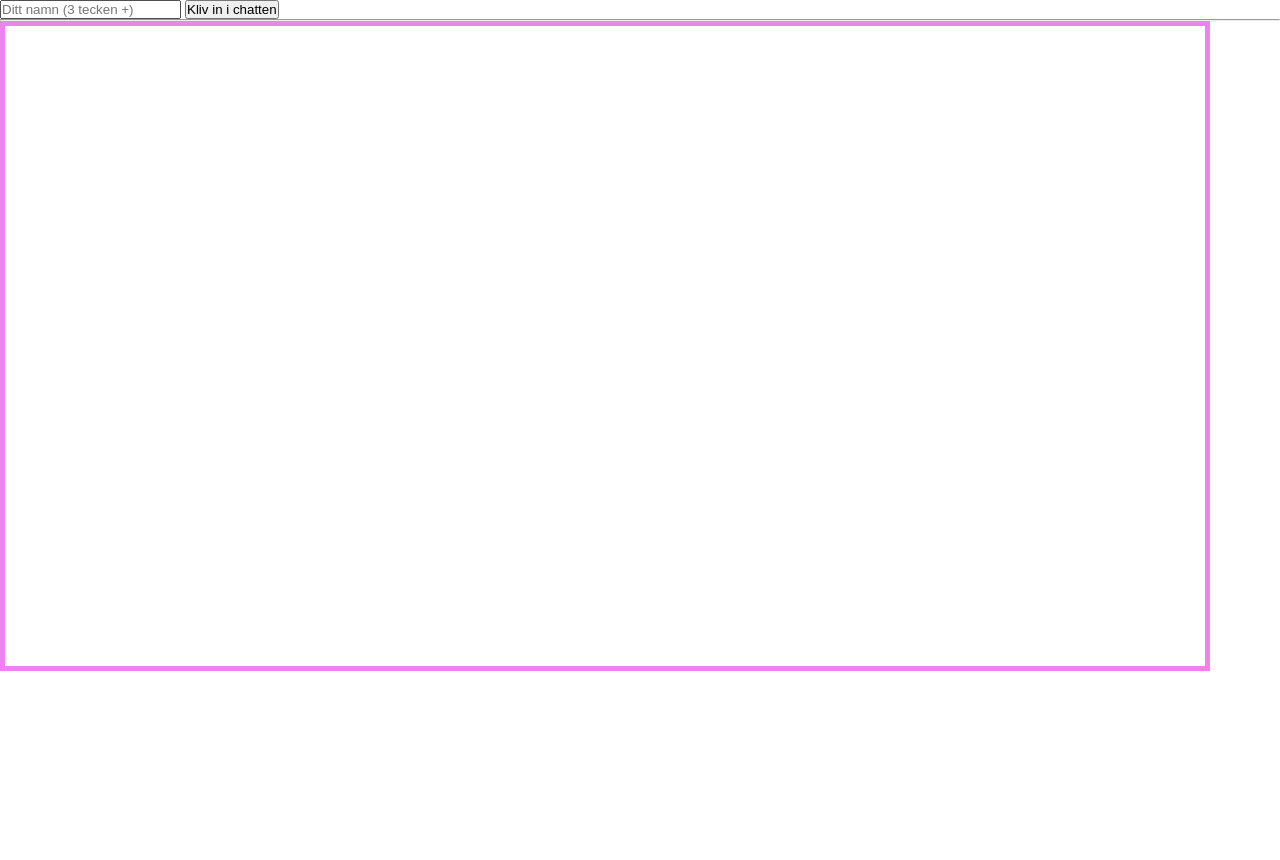
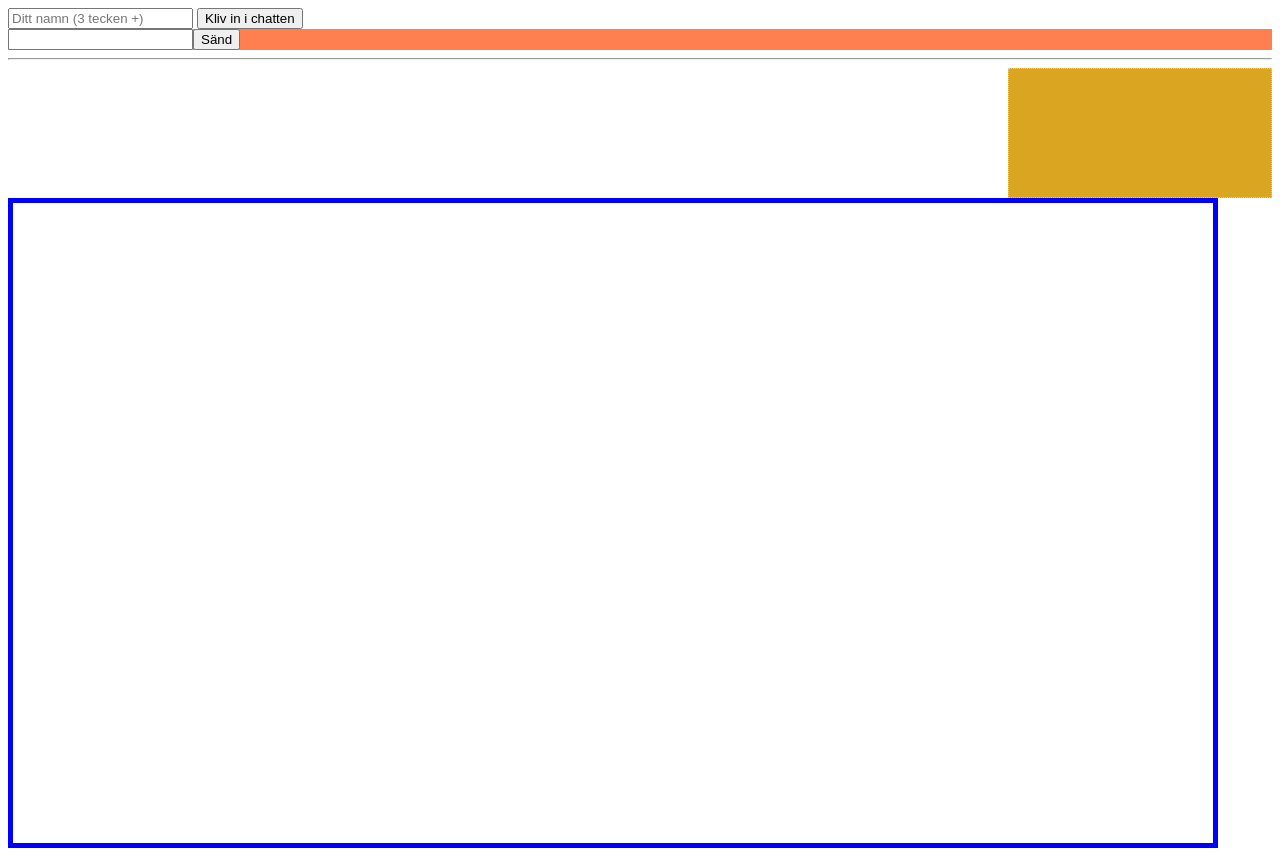
Before and after one commit to mariamsim202229/Case-9-Websocket-Canvas, a website with bundled scripts: page index.html in a window 1280 px wide. Both pictures are taken after a click on the button "Kliv in i chatten". Before the commit the page ends 800 px from the top, so only its background shows below. Built offline with nearby package versions, Linux system fonts and the light colour scheme; no server answers.

Commit message:
4th commit

```diff
--- a/images/css.css
+++ b/images/css.css
@@ -1,19 +1,21 @@
 * {
-    padding: 0;
-    margin: 0;
+    padding: 5;
+    margin: 5;
     box-sizing: border-box;
 }
 
 canvas {
-    border: 5px solid violet;
+    border: 5px solid blue;
     background-size: cover;
     background-position: center center;
 }
 
 div#chatHistory {
+
+    display: flex;
     border: 1px dotted lightblue;
     padding: 4rem;
-    background-color: lightblue;
+    background-color: goldenrod;
     margin-left: 1000px;
     font-size: x-large
     ;
@@ -34,5 +36,11 @@ span.other {
 }
 
 .hidden {
-    display: none;
+    display: flex;
+    background-color: coral;
 }
+
+.container {
+
+    background-color: darkgoldenrod;
+}
--- a/index.html
+++ b/index.html
@@ -6,7 +6,7 @@
     <meta charset="UTF-8">
     <meta http-equiv="X-UA-Compatible" content="IE=edge">
     <meta name="viewport" content="width=device-width, initial-scale=1.0">
-    <title>Canvas</title>
+    <title>Canvas chat</title>
     <input type="text" id="user" placeholder="Ditt namn (3 tecken +)">
     <button id="setUser">Kliv in i chatten</button>
 
@@ -17,7 +17,6 @@
     <hr>
     <div id="chatHistory" class="hidden"></div>
 
-    <script type="module" src="./scripts/chat.js"></script>
     <script type="module" src="./scripts/map.js" defer></script>
     <script type="module" src="./scripts/player.js" defer></script>
     <script type="module" src="./scripts/script.js" defer></script>
--- a/scripts/script.js
+++ b/scripts/script.js
@@ -1,12 +1,16 @@
 import Player from "./player.js";
 import Map from "./map.js";
+
 //1. get element of canvas
 const canvas = document.querySelector("canvas");
+
 //2. get context of canvas
 const ctx = canvas.getContext("2d");
+
 //canvas dimensions
 const CANVAS_WIDTH = canvas.getBoundingClientRect().width;
 const CANVAS_HEIGHT = canvas.getBoundingClientRect().height;
+
 // DOM elements
 // ----------------------------------------------
 const messageForm = document.querySelector("#messageForm");
@@ -16,15 +20,13 @@ const user = document.querySelector("#user");
 const setUser = document.querySelector("#setUser");
 
 import { MyCanvas } from './MyCanvas.js';
-
 const myCanvas = new MyCanvas(canvas, ctx);
 
+
 // skapa en websocket i klienten
-const websocket = new WebSocket("ws://localhost:8082");
-
+const websocket = new WebSocket("ws://localhost:8081");
 // objektet som skickas mellan klient och server
 let obj = { type: "", user: "", message: "" };
-
 
 // event listeners
 // ----------------------------------------------
@@ -66,78 +68,12 @@ function receiveMessage(event) {
             break;
         case "canvas":
             console.log("params:", obj.params);
-            myCanvas.writeText(obj.message, 50, 50);
+            writeTextOnCanvas(obj.message);
             break;
     }
+
 }
 
-const KEYS = {
-    arrowUp: { isPressed: false },
-    arrowDown: { isPressed: false },
-    arrowLeft: { isPressed: false },
-    arrowRight: { isPressed: false },
-    a: { isPressed: false },
-    b: { isPressed: false },
-    c: { isPressed: false },
-    d: { isPressed: false }
-}
-
-// Mariam wintermap
-const winterMap = new Map({
-    backgroundImage: "./images/snow-map.png",
-    borders: {
-        top: 125,
-        left: 0,
-        right: 230,
-        bottom: 0,
-    },
-    width: CANVAS_WIDTH,
-    height: CANVAS_HEIGHT,
-    playerStartingPosition: { x: 100, y: 200 },
-}
-);
-
-let currentMap = winterMap;
-
-let player;
-
-function confirmSetUser() {
-    const name = user.value;
-    // kontrollera att det finns ett namn
-    if (name.length > 2) {
-        setUser.classList = "hidden";
-
-        user.setAttribute("disabled", "disabled");
-        messageForm.classList = "";
-        chatHistory.classList = "";
-
-        // Create Player 1
-        player = new Player(name, currentMap.playerStartingPosition.x,
-            currentMap.playerStartingPosition.y,
-            "transparent",
-            "./images/punk_guy_green.png")
-
-        gameLoop();
-    }
-}
-function gameLoop() {
-    // Clear canvas
-    ctx.clearRect(0, 0, CANVAS_WIDTH, CANVAS_HEIGHT);
-
-    // ctx.drawImage(mapBg, 0, 0, CANVAS_WIDTH, CANVAS_HEIGHT);
-    currentMap.draw(ctx);
-    // Do movements based on which key is pressed
-    handleInput(KEYS, currentMap);
-    // Draw Player 1
-    player.draw(ctx);
-    // Draw Player 2
-    // player2.draw(ctx);
-    // Do gameLoop again
-    requestAnimationFrame(gameLoop);
-}
-
-// functions
-// ----------------------------------------------
 function renderMessage(obj, other = true) {
 
     // skapa en 'container'
@@ -174,6 +110,69 @@ function renderMessage(obj, other = true) {
     chatHistory.appendChild(div);
 }
 
+function writeTextOnCanvas(obj) {
+    // ctx.clearRect(0, 0, canvas.width, canvas.height);
+    ctx.fillText(obj.message);
+  }
+
+const KEYS = {
+    arrowUp: { isPressed: false },
+    arrowDown: { isPressed: false },
+    arrowLeft: { isPressed: false },
+    arrowRight: { isPressed: false },
+}
+
+// Mariam wintermap
+const winterMap = new Map({
+    backgroundImage: "./images/snow-map.png",
+    borders: {
+        top: 125,
+        left: 0,
+        right: 230,
+        bottom: 0,
+    },
+    width: CANVAS_WIDTH,
+    height: CANVAS_HEIGHT,
+    playerStartingPosition: { x: 100, y: 200 },
+}
+);
+
+let currentMap = winterMap;
+
+let player;
+
+function confirmSetUser() {
+    const name = user.value;
+    // kontrollera att det finns ett namn
+    if (name.length > 2) {
+        setUser.classList = "hidden";
+        user.setAttribute("disabled", "disabled");
+        messageForm.classList = "";
+        chatHistory.classList = "";
+
+        // Create player
+        player = new Player(name, currentMap.playerStartingPosition.x,
+            currentMap.playerStartingPosition.y,
+            "transparent",
+            "./images/punk_guy_green.png")
+        gameLoop();
+    }
+}
+function gameLoop() {
+    // Clear canvas
+    ctx.clearRect(0, 0, CANVAS_WIDTH, CANVAS_HEIGHT);
+    currentMap.draw(ctx);
+    // Do movements based on which key is pressed
+    handleInput(KEYS, currentMap);
+    // Draw Player 1
+    player.draw(ctx);
+    ctx.fillText(obj.message, 50, 50);
+    // Do gameLoop again
+    requestAnimationFrame(gameLoop);
+}
+
+// functions
+// ----------------------------------------------
 
 function handleInput(keys) {
 
@@ -197,39 +196,25 @@ function handleInput(keys) {
 
 window.addEventListener('keydown', (event) => {
     console.log("KeyDown event trigged. key", event.key, "has been pressed");
-    // Player 1
     if (event.key === "ArrowUp") {
-        // player1y += -1;
-        // player1.move(0, -1);
         KEYS.arrowUp.isPressed = true;
     } else if (event.key === "ArrowDown") {
-        // player1.move(0, 1);
         KEYS.arrowDown.isPressed = true;
     } else if (event.key === "ArrowLeft") {
-        // player1.move(-1, 0);
         KEYS.arrowLeft.isPressed = true;
     } else if (event.key === "ArrowRight") {
-        // player1.move(1, 0);
         KEYS.arrowRight.isPressed = true;
     }
-
 })
-
 window.addEventListener('keyup', (event) => {
     console.log("KeyUp event trigged. key", event.key, "has been released");
-    // Player 1
     if (event.key === "ArrowUp") {
-        // player1y += -1;
-        // player1.move(0, -1);
         KEYS.arrowUp.isPressed = false;
     } else if (event.key === "ArrowDown") {
-        // player1.move(0, 1);
         KEYS.arrowDown.isPressed = false;
     } else if (event.key === "ArrowLeft") {
-        // player1.move(-1, 0);
         KEYS.arrowLeft.isPressed = false;
     } else if (event.key === "ArrowRight") {
-        // player1.move(1, 0);
         KEYS.arrowRight.isPressed = false;
     }
 })
--- a/server.js
+++ b/server.js
@@ -3,7 +3,7 @@ import http from 'http';
 import { WebSocketServer } from 'ws';
 
 const app = express();
-const port = 8082;
+const port = 8081;
 
 app.use(express.static('public'));
 
```
